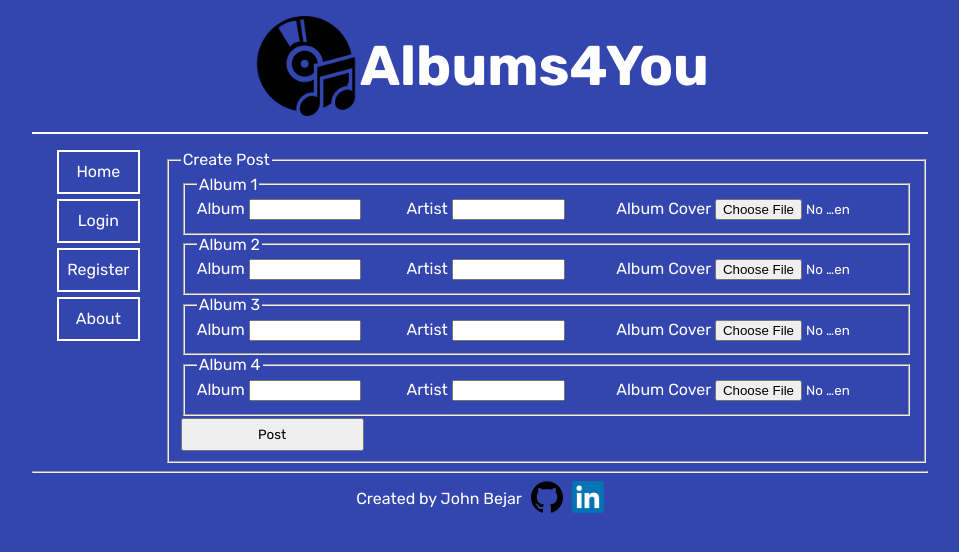
After one commit to johnnybejar/albums4you, a PHP site: page /create_post.php in a window 1280 px wide. The commit adds this page. Shown: the top 552 px of the page, without its empty margins (160-1119 px from the left). Run offline with PHP 8.4, Linux system fonts and the light colour scheme.

Commit message:
Posts can be uploaded to db, starting working on uploading images

```diff
--- /dev/null
+++ b/create_post.php
@@ -0,0 +1,183 @@
+<?php
+    include 'includes/header.php';
+    require 'includes/menu.php';
+
+    // We'll make the assumption that the user will always
+    // upload an image that is sized similarly to an album cover
+    if (isset($_POST['submit'])) {
+        require_once '../../../mysqli_connect.php';
+        print_r($_FILES);
+
+        $username = $_SESSION['username'];
+
+        $errors = 0;
+
+        if (empty($_FILES['cover1']['name'])) {
+            $errors = 1;
+        } else {
+            $images['cover1'] = htmlspecialchars($_FILES['cover1']['name']);
+        }
+        if (empty($_FILES['cover2']['name'])) {
+            $errors = 1;
+        } else {
+            $images['cover2'] = htmlspecialchars($_FILES['cover2']['name']);
+        }
+        if (empty($_FILES['cover3']['name'])) {
+            $errors = 1;
+        } else {
+            $images['cover3'] = htmlspecialchars($_FILES['cover3']['name']);
+        }
+        if (empty($_FILES['cover4']['name'])) {
+            $errors = 1;
+        } else {
+            $images['cover4'] = htmlspecialchars($_FILES['cover4']['name']);
+        }
+
+        if (empty($_POST['title1'])) {
+            $errors = 1;
+        } else {
+            $title1 = filter_var(trim($_POST['title1']), FILTER_SANITIZE_FULL_SPECIAL_CHARS, FILTER_FLAG_NO_ENCODE_QUOTES);
+        }
+        if (empty($_POST['title2'])) {
+            $errors = 1;
+        } else {
+            $title2 = filter_var(trim($_POST['title2']), FILTER_SANITIZE_FULL_SPECIAL_CHARS, FILTER_FLAG_NO_ENCODE_QUOTES);
+        }
+        if (empty($_POST['title3'])) {
+            $errors = 1;
+        } else {
+            $title3 = filter_var(trim($_POST['title3']), FILTER_SANITIZE_FULL_SPECIAL_CHARS, FILTER_FLAG_NO_ENCODE_QUOTES);;
+        }
+        if (empty($_POST['title4'])) {
+            $errors = 1;
+        } else {
+            $title4 = filter_var(trim($_POST['title4']), FILTER_SANITIZE_FULL_SPECIAL_CHARS, FILTER_FLAG_NO_ENCODE_QUOTES);;
+        }
+
+        if (empty($_POST['artist1'])) {
+            $errors = 1;
+        } else {
+            $artist1 = filter_var(trim($_POST['artist1']), FILTER_SANITIZE_FULL_SPECIAL_CHARS, FILTER_FLAG_NO_ENCODE_QUOTES);
+        }
+        if (empty($_POST['artist2'])) {
+            $errors = 1;
+        } else {
+            $artist2 = filter_var(trim($_POST['artist2']), FILTER_SANITIZE_FULL_SPECIAL_CHARS, FILTER_FLAG_NO_ENCODE_QUOTES);
+        }
+        if (empty($_POST['artist3'])) {
+            $errors = 1;
+        } else {
+            $artist3 = filter_var(trim($_POST['artist3']), FILTER_SANITIZE_FULL_SPECIAL_CHARS, FILTER_FLAG_NO_ENCODE_QUOTES);
+        }
+        if (empty($_POST['artist4'])) {
+            $errors = 1;
+        } else {
+            $artist4 = filter_var(trim($_POST['artist4']), FILTER_SANITIZE_FULL_SPECIAL_CHARS, FILTER_FLAG_NO_ENCODE_QUOTES);
+        }
+
+        // postID will be automatically generated by the db
+        $postID = 0;
+
+        $query = "INSERT INTO A4Y_Posts VALUES (?, ?, ?, ?, ?, ?, ?, ?, ?, ?, ?, ?, ?, ?)";
+        $stmt = mysqli_prepare($dbc, $query);
+        mysqli_stmt_bind_param($stmt, 'isssssssssssss',
+            $postID,
+            $username,
+            $images['cover1'],
+            $images['cover2'],
+            $images['cover3'],
+            $images['cover4'],
+            $title1,
+            $artist1,
+            $title2,
+            $artist2,
+            $title3,
+            $artist3,
+            $title4,
+            $artist4
+        );
+        mysqli_stmt_execute($stmt);
+        if (mysqli_stmt_affected_rows($stmt)) {
+            // Now uploading images...
+            $lastID = mysqli_insert_id($dbc);
+            $targetDir = "../a4y_uploads/$username/$lastID/";
+
+            foreach ($_FILES as $file) {
+                if (move_uploaded_file($file['name'], $targetDir)) {
+                    echo 'The image ' . $file['name'] . ' has been uploaded successfully!';
+                } else {
+                    echo 'error uploading image ' . $file['name'];
+                }
+            }
+
+            echo "<h1>Post made successfully!<h1>";
+            echo "<h3>Check the home page to see your post!<h3>";
+            exit;
+        } else {
+            echo "Error uploading post...";
+            exit;
+        }
+    }
+
+?>
+<form method="post" action="create_post.php" enctype="multipart/form-data">
+    <fieldset>
+        <legend>Create Post</legend>
+        <fieldset class="album-input">
+            <legend>Album 1</legend>
+            <label class="input-title">Album
+                <input type="text" name="title1">
+            </label>
+            <label class="input-artist">Artist
+                <input type="text" name="artist1">
+            </label>
+            <label class="input-cover">Album Cover
+                <input type="file" name="cover1" accept="image/*">
+            </label>
+        </fieldset>
+
+        <fieldset class="album-input">
+            <legend>Album 2</legend>
+            <label class="input-title">Album
+                <input type="text" name="title2">
+            </label>
+            <label class="input-artist">Artist
+                <input type="text" name="artist2">
+            </label>
+            <label class="input-cover">Album Cover
+                <input type="file" name="cover2" accept="image/*">
+            </label>
+        </fieldset>
+
+        <fieldset class="album-input">
+            <legend>Album 3</legend>
+            <label class="input-title">Album
+                <input type="text" name="title3">
+            </label>
+            <label class="input-artist">Artist
+                <input type="text" name="artist3">
+            </label>
+            <label class="input-cover">Album Cover
+                <input type="file" name="cover3" accept="image/*">
+            </label>
+        </fieldset>
+
+        <fieldset class="album-input">
+            <legend>Album 4</legend>
+            <label class="input-title">Album
+                <input type="text" name="title4">
+            </label>
+            <label class="input-artist">Artist
+                <input type="text" name="artist4">
+            </label>
+            <label class="input-cover">Album Cover
+                <input type="file" name="cover4" accept="image/*">
+            </label>
+        </fieldset>
+
+        <input name="submit" id="post-submit" type="submit" value="Post">
+    </fieldset>
+</form>
+<?php
+    include 'includes/footer.php';
+?>
--- a/includes/menu.php
+++ b/includes/menu.php
@@ -7,7 +7,13 @@
                 echo '<li><a href="login.php">Login</a></li>';
                 echo '<li><a href="register.php">Register</a></li>';
             } else {
-                echo '<li><a href="logged_out.php">Logout</a></li>';
+                if ($currentPage == 'create_post.php') {
+                    echo '<li id="here"><a href="create_post.php">Create Post</a></li>';
+                    echo '<li><a href="logged_out.php">Logout</a></li>';
+                } else {
+                    echo '<li><a href="create_post.php">Create Post</a></li>';
+                    echo '<li><a href="logged_out.php">Logout</a></li>';
+                }
             }
         } else {
             if ($currentPage == 'register.php') {
--- a/styles/main.css
+++ b/styles/main.css
@@ -104,7 +104,7 @@ main {
 }
 
 .profile-name {
-  font-size: 2em;
+  font-size: 1.6em;
   width: 20%;
 }
 
@@ -192,6 +192,32 @@ footer {
   flex-direction: column;
 }
 
+.album-input {
+  display: flex;
+}
+
+.input-title {
+  width: 30%;
+}
+
+.input-artist {
+  width: 30%;
+}
+
+.input-cover {
+  width: 40%;
+}
+
+#post-submit {
+  /* display: block; */
+  width: 25%;
+  min-width: 70px;
+  /* border: none; */
+  margin: 0.2em 0 0 0;
+  padding: 0.5em 4%;
+  text-align: center;
+}
+
 @media screen and (max-width: 930px) {
   main {
     flex-direction: column;
```
Also changed, not shown: index.php (+6 -77 lines), assets/hardcoded-assets/create_test/longseason.webp (added), assets/hardcoded-assets/create_test/piecesofaman.webp (added), assets/hardcoded-assets/create_test/pinata.webp (added), assets/hardcoded-assets/create_test/whatsgoingon.webp (added), assets/hardcoded-assets/secondpost/brew.webp (added), assets/hardcoded-assets/secondpost/decoy.jpg (added), assets/hardcoded-assets/secondpost/kindofblue.webp (added), assets/hardcoded-assets/secondpost/workin.jpg (added).
